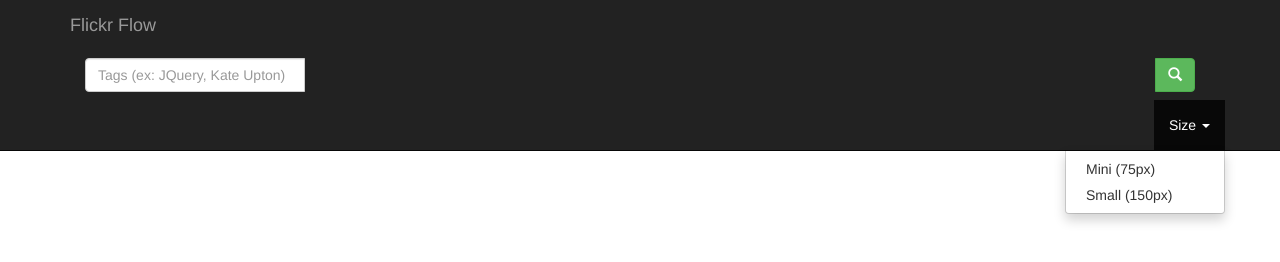
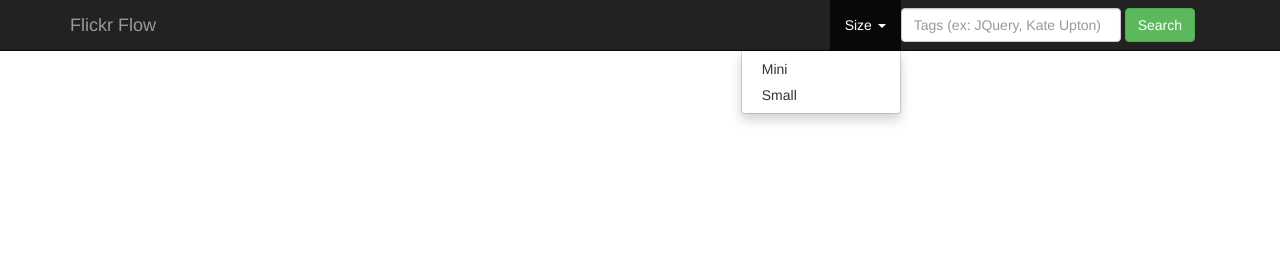
Before and after one commit to vspiewak/FlickrFlow, a plain HTML site: page index.html in a window 1280 px wide. Both pictures are taken after a click on the link "Size". Drawn offline with Linux system fonts and the light colour scheme; no server answers.

Commit message:
Refactor menu

```diff
--- a/index.html
+++ b/index.html
@@ -19,7 +19,8 @@
   </head>
   <body>
 
-    <div class="navbar navbar-inverse navbar-fixed-top" role="navigation">
+    <!-- Fixed navbar -->
+    <div class="navbar navbar-inverse navbar-default navbar-fixed-top" role="navigation">
       <div class="container">
         <div class="navbar-header">
           <button type="button" class="navbar-toggle" data-toggle="collapse" data-target=".navbar-collapse">
@@ -30,26 +31,24 @@
           </button>
           <a class="navbar-brand" href="#">Flickr Flow</a>
         </div>
-        <div class="collapse navbar-collapse">
-          <form class="navbar-form navbar-right" role="search" method="">
-            <div class="input-group">
-              <input id="tags" type="text" class="form-control" placeholder="Tags (ex: JQuery, Kate Upton)" name="srch-term" id="srch-term">
-              <div class="input-group-btn">
-                <button id="search" class="btn btn-success" type="submit"><i class="glyphicon glyphicon-search"></i></button>
-              </div>
+        <div class="navbar-collapse collapse">
+          <form class="navbar-form navbar-right" role="form">
+            <div class="form-group">
+              <input id="tags" type="text" placeholder="Tags (ex: JQuery, Kate Upton)" class="form-control"></input>
             </div>
+            <button id="search" type="submit" class="btn btn-success">Search</button>
           </form>
           <ul class="nav navbar-nav navbar-right">
             <li class="dropdown">
-             <a href="#" class="dropdown-toggle" data-toggle="dropdown">Size <b class="caret"></b></a>
-             <ul class="dropdown-menu">
-              <li><a id="set-mini-size" href="#">Mini (75px)</a></li>
-              <li><a id="set-small-size" href="#" class="active">Small (150px)</a></li>
-             </ul>
+              <a href="#" class="dropdown-toggle" data-toggle="dropdown">Size <b class="caret"></b></a>
+              <ul class="dropdown-menu">
+                <li><a id="set-mini-size" href="#">Mini</a></li>
+                <li><a id="set-small-size" href="#">Small</a></li>
+              </ul>
             </li>
           </ul>
-        </div><!--/.nav-collapse -->
-      </div>
+      </div><!--/.nav-collapse -->
+     </div>
     </div>
 
     <!-- the grid -->
```
